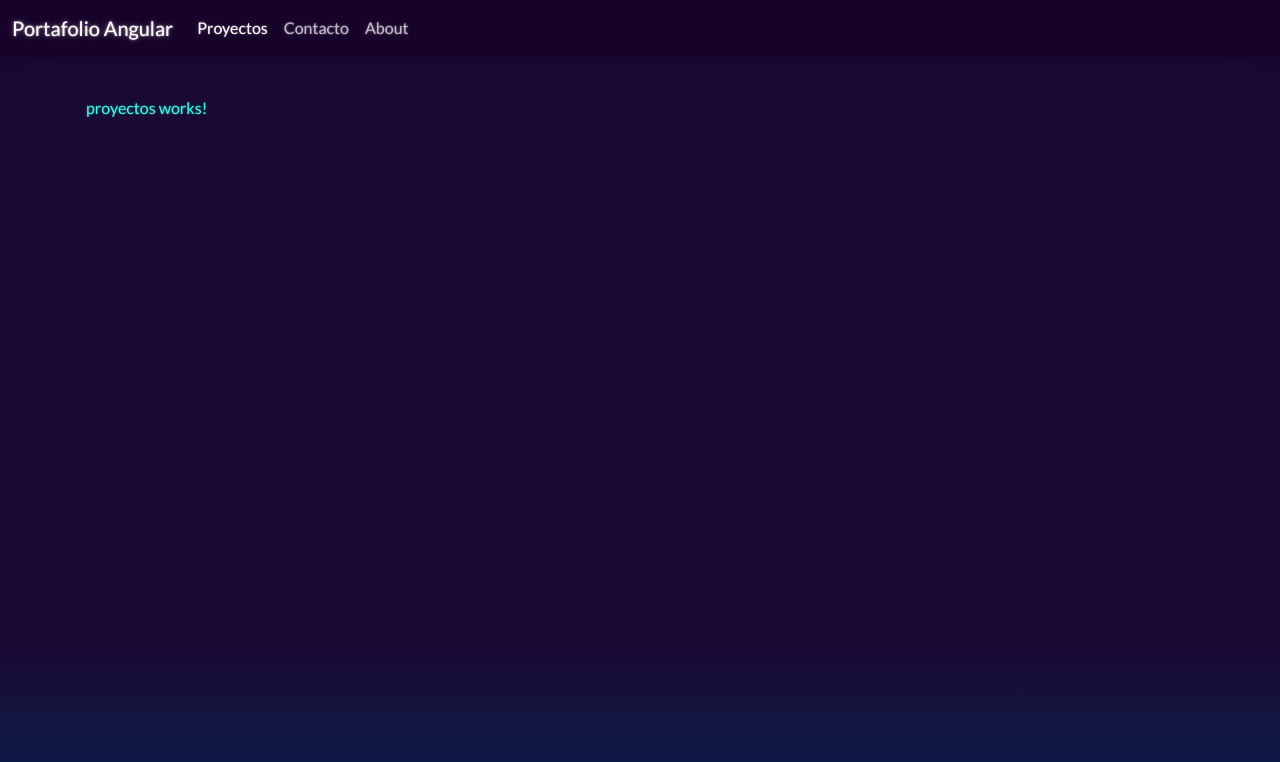
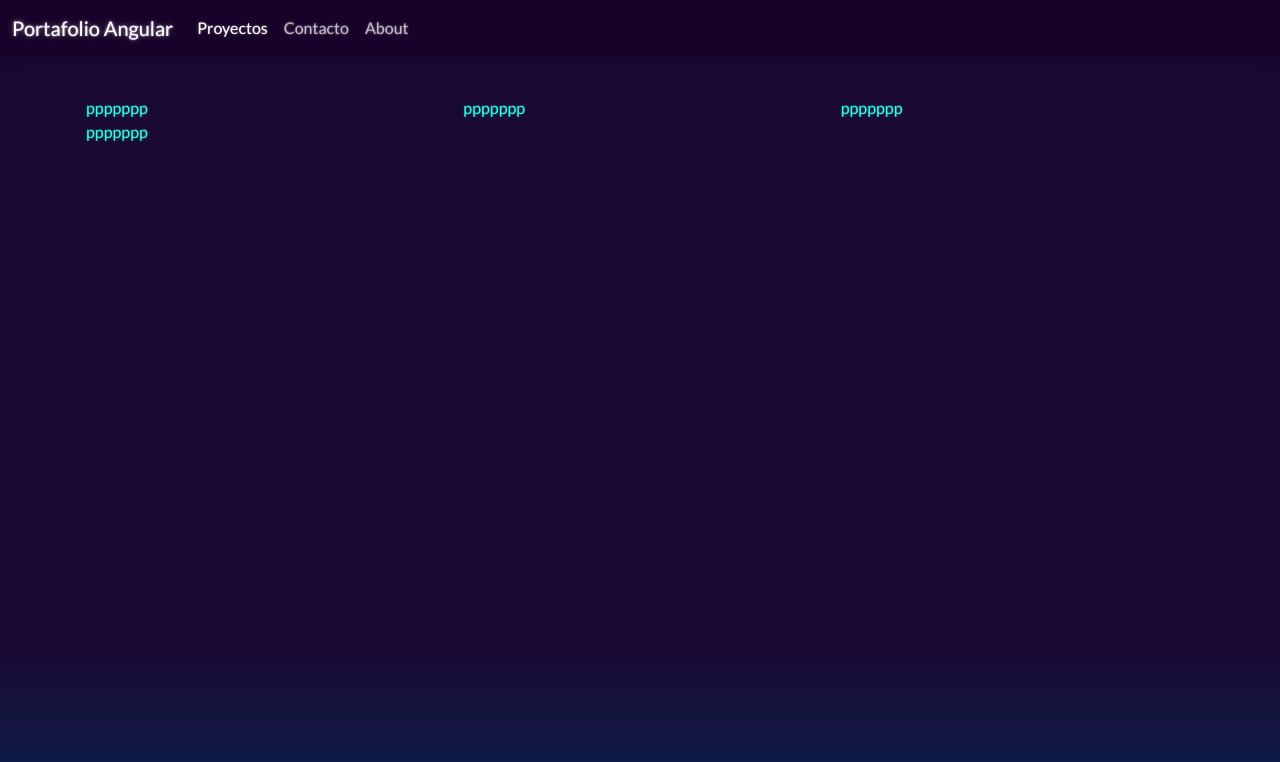
Before and after one commit to ClaudiaQuezadaRiquelme/yirsis-08-portafolio, an Angular app: page /proyectos in a window 1280 px wide. Shown: the top 762 px of the page. Built offline with nearby package versions, Linux system fonts and the light colour scheme.

Commit message:
proyectos-data.service to show proyectos

```diff
--- a/src/app/proyectos/proyectos.component.html
+++ b/src/app/proyectos/proyectos.component.html
@@ -1 +1,5 @@
-<p>proyectos works!</p>
+<div class="row">
+    <div *ngFor="let proyecto of data" class="col-12 col-md-4">
+        ppppppp
+    </div>
+</div>
--- a/src/app/proyectos/proyectos.component.ts
+++ b/src/app/proyectos/proyectos.component.ts
@@ -1,4 +1,5 @@
 import { Component } from '@angular/core';
+import { ProyectosDataService } from './service/proyectos-data.service';
 
 @Component({
   selector: 'app-proyectos',
@@ -6,5 +7,15 @@ import { Component } from '@angular/core';
   styleUrls: ['./proyectos.component.css']
 })
 export class ProyectosComponent {
+  constructor(
+    private proyectosDataService: ProyectosDataService,
+  ) {}
 
+  ngOnInit(): void {
+
+  }
+
+  get data() {
+    return this.proyectosDataService.data;
+  }
 }
--- /dev/null
+++ b/src/app/proyectos/service/proyectos-data.service.ts
@@ -0,0 +1,16 @@
+import { Injectable } from '@angular/core';
+import { proyectos } from 'src/app/shared/data/Proyectos.data';
+
+@Injectable({
+  providedIn: 'root'
+})
+export class ProyectosDataService {
+
+  private _data = proyectos;
+
+  constructor() { }
+
+  get data() {
+    return this._data;
+  }
+}
```
Also changed, not shown: 1 other file (tests, documents, lock files or other folders).
